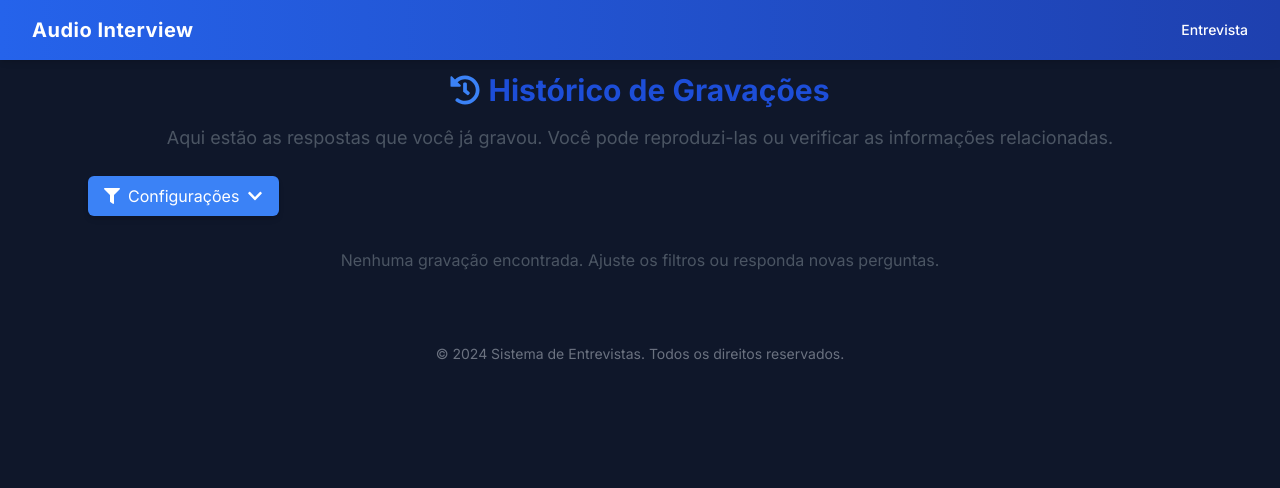
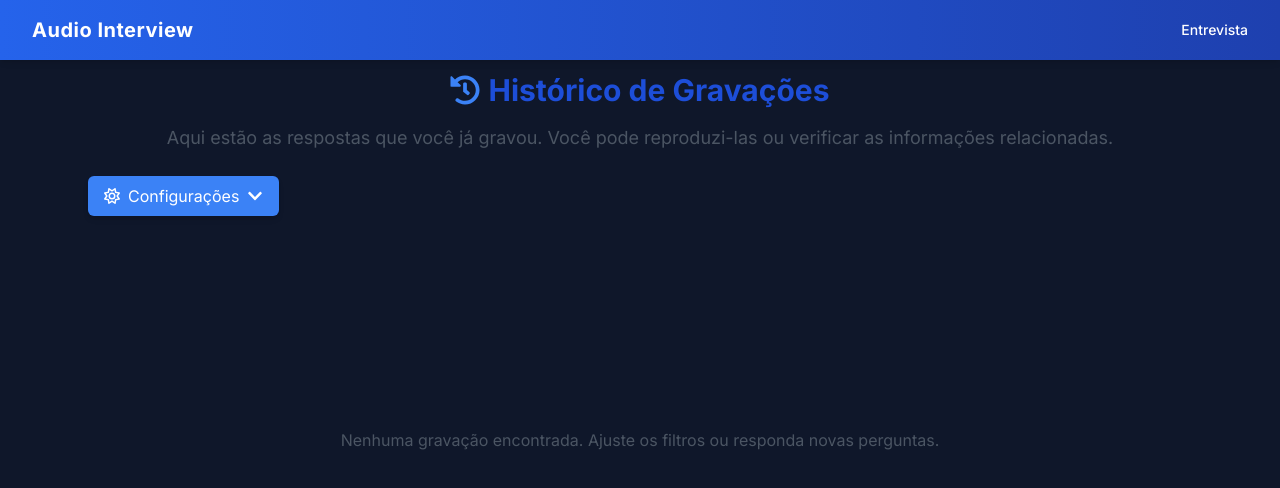
Before and after one commit to helenapaixao/interview_audio_challenge, a React (Vite) app: page /history in a window 1280 px wide. Shown: the top 488 px of the page. Built offline with nearby package versions, Linux system fonts and the light colour scheme.

Commit message:
chore: Update FaRegSun import in History component

```diff
--- a/src/pages/History.tsx
+++ b/src/pages/History.tsx
@@ -4,7 +4,7 @@ import Header from "../components/Header";
 import { useEffect, useState } from "react";
 import { Toaster, toast } from "sonner";
 import { FaTrashAlt, FaFilter, FaChevronDown, FaHistory } from "react-icons/fa";
-
+import { FaRegSun } from "react-icons/fa6";
 interface Recording {
   question: string;
   audioUrl: string | null;
@@ -23,7 +23,10 @@ const History = () => {
   const [isMenuOpen, setIsMenuOpen] = useState(false);
 
   useEffect(() => {
-    const storedRecordings = JSON.parse(localStorage.getItem("recordings") || "[]");
+    const storedRecordings = JSON.parse(
+      localStorage.getItem("recordings") || "[]"
+    );
+    console.log("Stored Recordings:", storedRecordings);
     setRecordings(storedRecordings);
     setFilteredRecordings(storedRecordings);
   }, []);
@@ -90,7 +93,8 @@ const History = () => {
             Histórico de Gravações
           </h1>
           <p className="text-lg text-gray-600">
-            Aqui estão as respostas que você já gravou. Você pode reproduzi-las ou verificar as informações relacionadas.
+            Aqui estão as respostas que você já gravou. Você pode reproduzi-las
+            ou verificar as informações relacionadas.
           </p>
         </div>
 
@@ -99,7 +103,7 @@ const History = () => {
             onClick={() => setIsMenuOpen((prev) => !prev)}
             className="bg-blue-500 text-white px-4 py-2 rounded-md shadow-md flex items-center hover:bg-blue-600 transition"
           >
-            <FaFilter className="mr-2" />
+            <FaRegSun className="mr-2" />
             Configurações
             <FaChevronDown className="ml-2" />
           </button>
@@ -107,7 +111,9 @@ const History = () => {
             <div className="absolute bg-white shadow-lg rounded-md mt-2 w-full max-w-md z-10">
               <div className="p-4 space-y-4">
                 <div>
-                  <h3 className="text-lg font-semibold text-gray-700">Filtros</h3>
+                  <h3 className="text-lg font-semibold text-gray-700">
+                    Filtros
+                  </h3>
                   <input
                     type="text"
                     placeholder="Buscar por pergunta"
@@ -138,7 +144,9 @@ const History = () => {
                 </div>
 
                 <div>
-                  <h3 className="text-lg font-semibold text-red-500">Deletar por Data</h3>
+                  <h3 className="text-lg font-semibold text-red-500">
+                    Deletar por Data
+                  </h3>
                   <input
                     type="date"
                     value={deleteDate}
@@ -158,19 +166,24 @@ const History = () => {
           )}
         </div>
 
-        <main className="mt-8">
+        <main className="mt-8 flex items-center justify-center h-96">
           {paginatedRecordings.length === 0 ? (
-            <p className="text-center text-gray-600 mt-4">
-              Nenhuma gravação encontrada. Ajuste os filtros ou responda novas perguntas.
+            <p className="text-center text-gray-600">
+              Nenhuma gravação encontrada. Ajuste os filtros ou responda novas
+              perguntas.
             </p>
           ) : (
             <div className="overflow-x-auto shadow-lg rounded-lg border border-gray-200">
               <table className="w-full table-auto">
                 <thead className="bg-blue-600 text-white">
                   <tr>
-                    <th className="px-6 py-4 text-left font-semibold">Pergunta</th>
+                    <th className="px-6 py-4 text-left font-semibold">
+                      Pergunta
+                    </th>
                     <th className="px-6 py-4 text-left font-semibold">Áudio</th>
-                    <th className="px-6 py-4 text-left font-semibold">Data e Horário</th>
+                    <th className="px-6 py-4 text-left font-semibold">
+                      Data e Horário
+                    </th>
                   </tr>
                 </thead>
                 <tbody>
@@ -181,26 +194,35 @@ const History = () => {
                         index % 2 === 0 ? "bg-gray-50" : "bg-white"
                       } hover:bg-gray-100 transition duration-200`}
                     >
-                      <td className="px-6 py-4 text-gray-800 font-medium">{recording.question}</td>
-                      <td className="px-6 py-4 flex items-center justify-center">
+            <td className="px-6 py-4 text-gray-800 font-medium break-words max-w-xs">
+  {recording.question}
+</td>
+<td className="px-6 py-4 flex justify-center items-center">
   {recording.audioUrl ? (
     <audio
       src={recording.audioUrl}
       controls
-                            className="w-full h-10 rounded-lg shadow-sm border"
-                          />
+      className="w-full max-w-lg sm:max-w-md md:max-w-lg lg:max-w-xl h-14 rounded-lg shadow-sm border"
+    >
+      Seu navegador não suporta o elemento de áudio.
+    </audio>
   ) : (
     <span className="text-red-500 font-semibold">Sem áudio gravado</span>
   )}
 </td>
-                      <td className="px-6 py-4 text-gray-600 text-sm">{recording.timestamp}</td>
+
+
+
+
+                      <td className="px-6 py-4 text-gray-600 text-sm">
+                        {recording.timestamp}
+                      </td>
                     </tr>
                   ))}
                 </tbody>
               </table>
             </div>
           )}
-
             <div className="flex justify-center items-center mt-6 space-x-4">
             {Array.from({ length: totalPages }, (_, i) => i + 1).map((page) => (
               <button
@@ -217,11 +239,6 @@ const History = () => {
             ))}
           </div>
         </main>
-        <footer className="mt-12 text-center text-sm text-gray-500">
-          <p>
-            &copy; {new Date().getFullYear()} Sistema de Entrevistas. Todos os direitos reservados.
-          </p>
-        </footer>
       </div>
       <Toaster position="top-right" richColors />
     </>
--- a/src/pages/Interview.tsx
+++ b/src/pages/Interview.tsx
@@ -5,15 +5,9 @@ import Header from "../components/Header";
 import Countdown from "../components/Countdown";
 import AudioRecorder from "../components/AudioRecorder";
 import { Toaster, toast } from "sonner";
-import { FaRedo, FaQuestionCircle, FaPlayCircle } from "react-icons/fa";
+import { FaRedo, FaMicrophone, FaPlayCircle } from "react-icons/fa";
 
 const questions = [
-  "Fale sobre um projeto que você liderou.",
-  "Como você lida com situações de pressão?",
-  "Qual foi sua maior conquista profissional?",
-  "O que é um estado em React e como ele funciona?",
-  "Explique a diferença entre props e state em React.",
-  "O que são hooks no React e como eles melhoraram a biblioteca?",
   "Você já utilizou useEffect? Explique como ele funciona e cite um exemplo.",
   "Como o TypeScript ajuda no desenvolvimento de aplicações React?",
   "Explique como funciona o sistema de tipagem no TypeScript.",
@@ -87,7 +81,7 @@ const Interview = () => {
           <div className="fixed inset-0 bg-black bg-opacity-50 flex justify-center items-center z-50">
             <div className="bg-white p-6 rounded-md shadow-lg max-w-sm w-full">
               <h2 className="text-2xl font-bold text-blue-800 text-center">
-                <FaQuestionCircle className="inline mr-2" />
+              <FaMicrophone className="mr-2 text-blue-600" />
                 Iniciar Entrevista
               </h2>
               <p className="text-gray-600 text-center mt-4">
@@ -97,12 +91,7 @@ const Interview = () => {
                 Não se esqueça de clicar no botão <span className="font-bold text-blue-600">"Gravar"</span> para salvar sua resposta.
               </p>
               <div className="flex justify-between mt-6">
-                <button
-                  onClick={() => setIsStartModalOpen(false)}
-                  className="px-4 py-2 bg-gray-300 text-gray-800 rounded-md hover:bg-gray-400 flex items-center"
-                >
-                  Cancelar
-                </button>
+
                 <button
                   onClick={startInterview}
                   className="px-4 py-2 bg-blue-500 text-white rounded-md hover:bg-blue-600 flex items-center"
@@ -168,11 +157,12 @@ const Interview = () => {
             </div>
 
             <div className="mt-6">
-              <AudioRecorder
-                onStop={handleSaveRecording}
-                canRecord={isTimerActive}
-                isReRecording={!!audioUrl}
-              />
+            <AudioRecorder
+  question={questions[currentQuestionIndex]}
+  onStop={handleSaveRecording}
+  canRecord={isTimerActive}
+  isReRecording={!!audioUrl}
+/>
             </div>
           </div>
         )}
```
Lines whose indentation alone changed are shown as unchanged.
